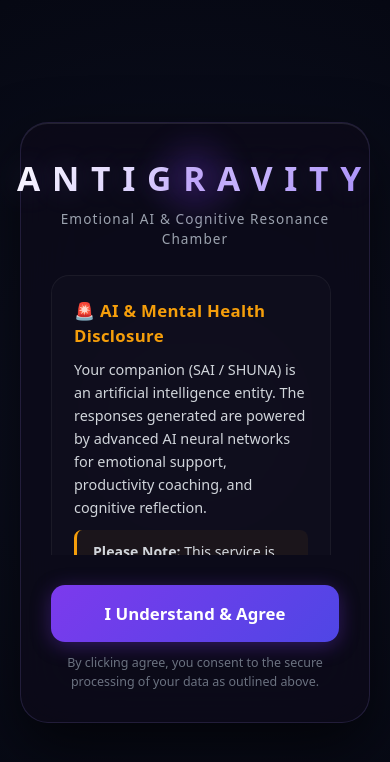
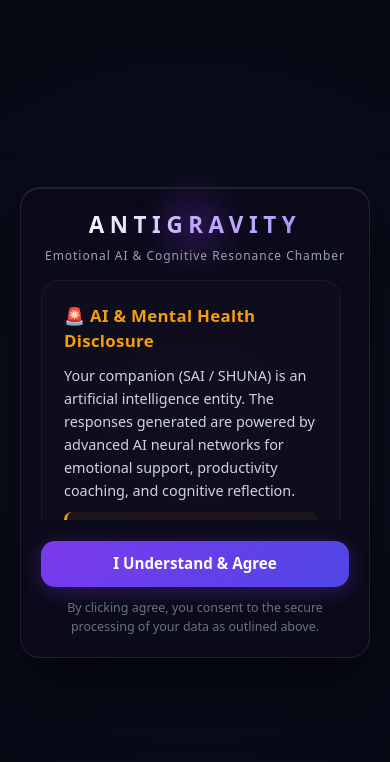
Before and after one commit to thenewbie343/emotional-ai, a React (Vite) app in the folder client/: page /island in a window 390 px wide. Shown: the top 762 px of the page. Built offline with nearby package versions, Linux system fonts and the light colour scheme; no server answers.

Commit message:
style: reduce onboarding header size on mobile and feat: add automatic 20s idle detection to trigger companion selection picker

```diff
--- a/client/src/components/OnboardingGate.css
+++ b/client/src/components/OnboardingGate.css
@@ -214,3 +214,26 @@
   margin-top: 12px;
   margin-bottom: 0;
 }
+
+@media (max-width: 480px) {
+  .onboarding-gate-logo h2 {
+    font-size: 1.4rem;
+    letter-spacing: 0.25em;
+  }
+  .onboarding-gate-card {
+    padding: 20px;
+    border-radius: 20px;
+  }
+  .subtitle {
+    font-size: 0.75rem;
+    margin-bottom: 15px;
+  }
+  .onboarding-gate-body {
+    max-height: 240px;
+    margin-bottom: 20px;
+  }
+  .agree-btn {
+    padding: 12px;
+    font-size: 0.95rem;
+  }
+}
--- a/client/src/pages/HomeScene.jsx
+++ b/client/src/pages/HomeScene.jsx
@@ -63,6 +63,35 @@ export default function HomeScene() {
       stopAudio()
     }
   }, [])
+
+  // Automatic idle detection: trigger companion picker if inactive for 20 seconds on the island
+  useEffect(() => {
+    if (!hasEntered || showPicker) return;
+
+    let idleTimer;
+    const resetIdleTimer = () => {
+      clearTimeout(idleTimer);
+      idleTimer = setTimeout(() => {
+        setShowPicker(true);
+      }, 20000); // 20 seconds of no movement
+    };
+
+    // Initialize timer
+    resetIdleTimer();
+
+    // Listen for movement/interaction events on the window
+    const events = ['mousemove', 'mousedown', 'touchstart', 'keydown', 'wheel', 'pointermove'];
+    events.forEach(event => {
+      window.addEventListener(event, resetIdleTimer);
+    });
+
+    return () => {
+      clearTimeout(idleTimer);
+      events.forEach(event => {
+        window.removeEventListener(event, resetIdleTimer);
+      });
+    };
+  }, [hasEntered, showPicker]);
 
   const modelPosition = [-1.1, -1.5, 0.7]
   const modelScale = [8.0, 7.0, 11.0]
```
